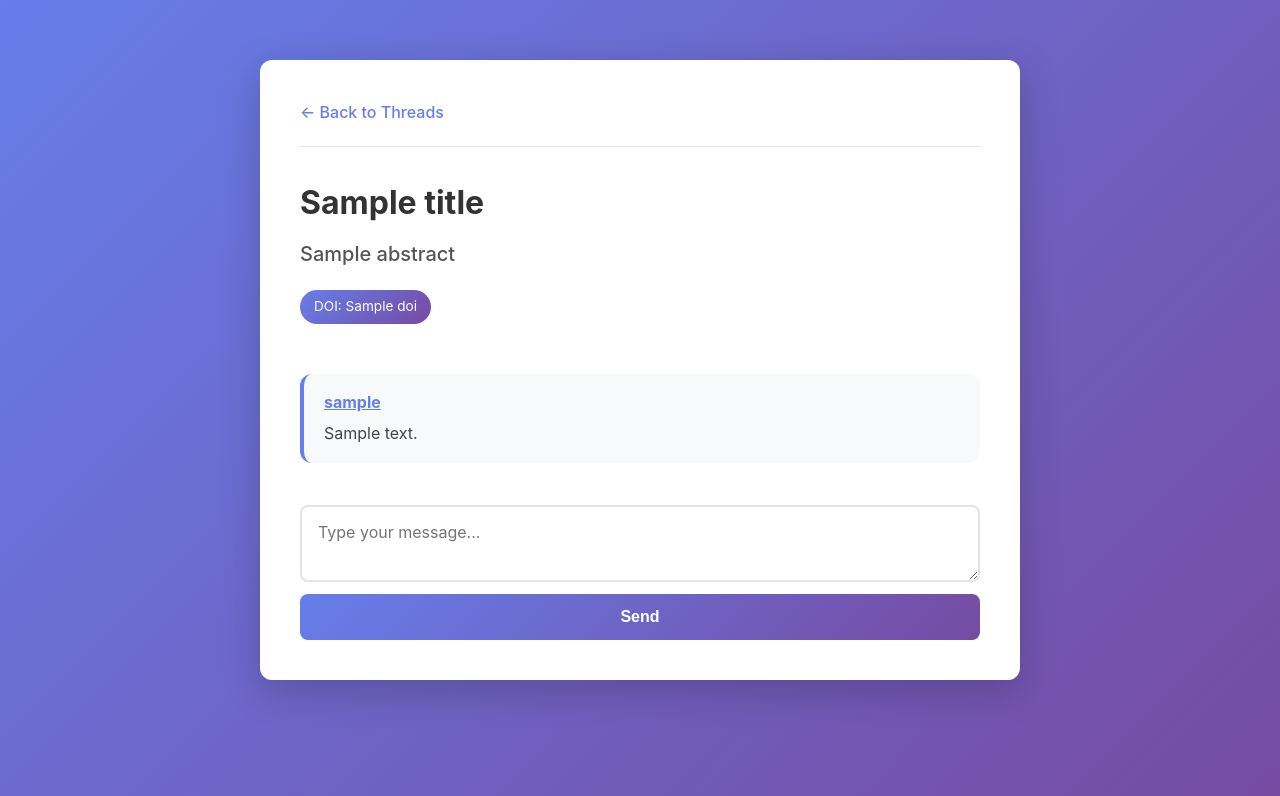
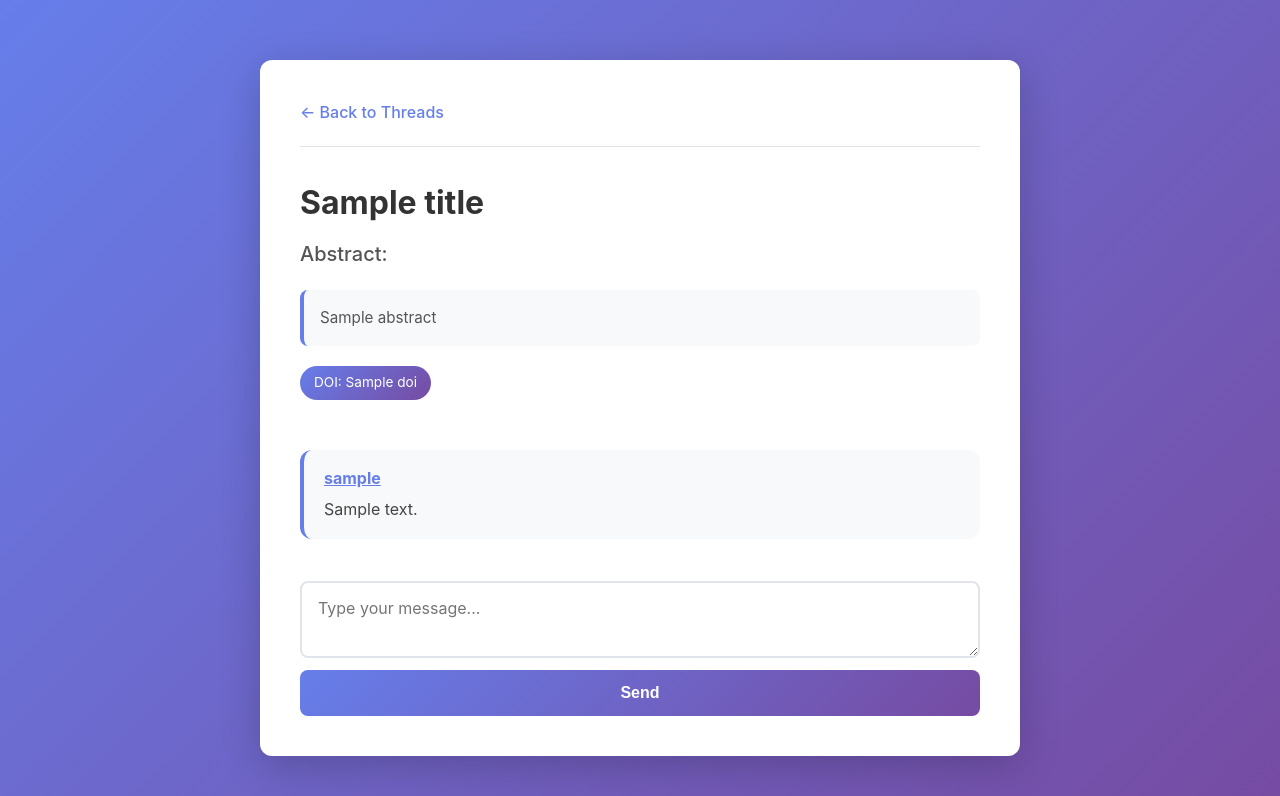
Before and after one commit to blurryiurii/csc470-doi-project, a Flask app: template src/templates/thread.html in a window 1280 px wide. Shown: the top 796 px of the page. Run offline with Flask 3, Linux system fonts and the light colour scheme; the template is opened without the code that fills it: most values are stand-ins (such as "Sample title", 1, 10 or a date in 2020); parts of the project's set-up code (start-up, migrations or seed data) failed here and were passed over; some libraries are stand-ins or nearby versions.

Commit message:
abstract in scrollable element

```diff
--- a/src/static/style.css
+++ b/src/static/style.css
@@ -356,3 +356,20 @@ textarea:focus {
     border-color: #667eea;
     box-shadow: 0 0 0 3px rgba(102, 126, 234, 0.2);
 }
+
+.abstract-container {
+    max-height: 200px;
+    overflow-y: auto;
+    background: #f8f9fa;
+    border-radius: 8px;
+    padding: 16px;
+    margin-bottom: 20px;
+    border-left: 4px solid #667eea;
+}
+
+.abstract-text {
+    color: #555;
+    font-size: 0.95rem;
+    line-height: 1.6;
+    margin: 0;
+}
--- a/src/templates/thread.html
+++ b/src/templates/thread.html
@@ -14,7 +14,10 @@
             </div>
 
             <h1>{{title}}</h1>
-            <h2>{{abstract}}</h2>
+            <h2>Abstract:</h2>
+            <div class="abstract-container">
+                <p class="abstract-text">{{abstract}}</p>
+            </div>
             <span class="doi-badge">DOI: {{ doi }}</span>
 
             <div class="comments-section">
```
